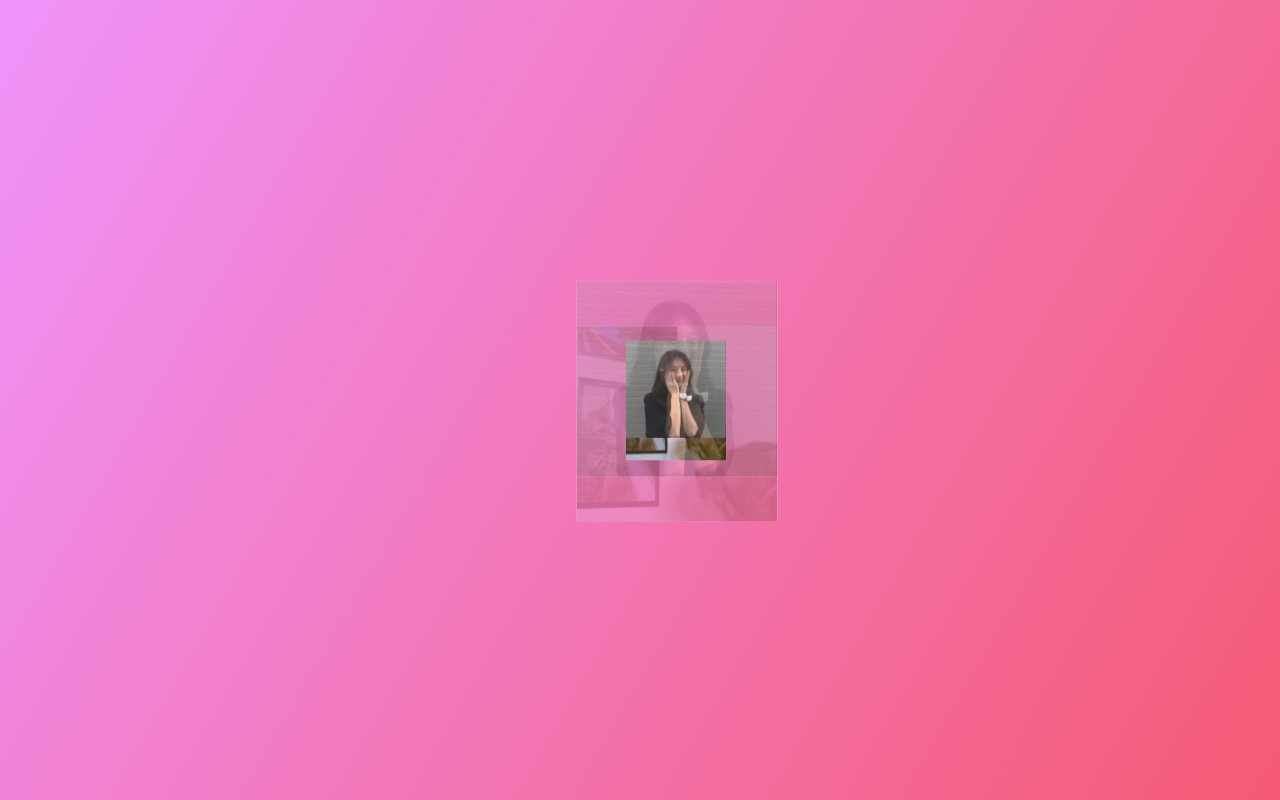
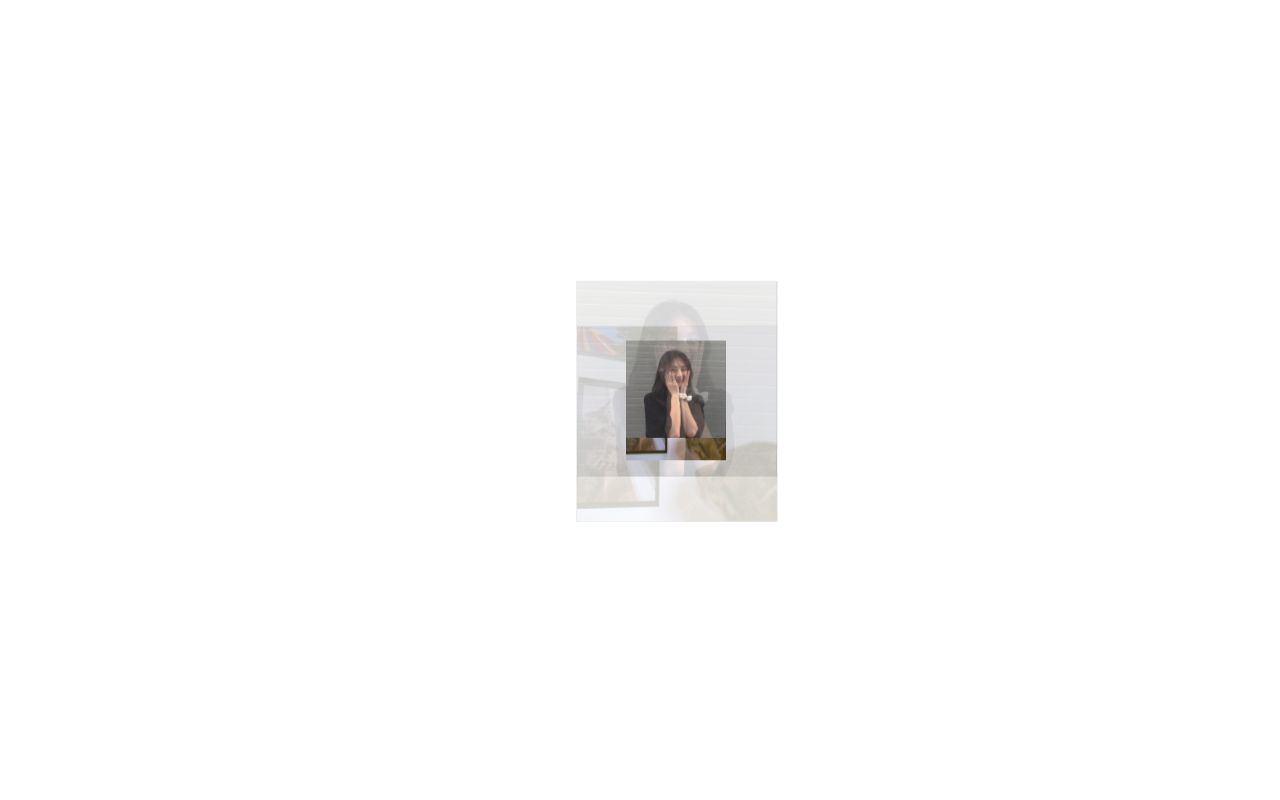
Before and after one commit to carosaome/8-3, a plain HTML site: page index1.html in a window 1280 px wide. Drawn offline with Linux system fonts and the light colour scheme.

Commit message:
fix bg-color

```diff
--- a/css/style.css
+++ b/css/style.css
@@ -22,12 +22,6 @@ li {
 }
 
 #sakura {
-    /* background: url(../images/bg.jpeg); */
-    background-image: linear-gradient(120deg, #f093fb 0%, #f5576c 100%);
-
-    background-size: cover;
-    background-position: center;
-    background-repeat: no-repeat;
 }
 
 .box {
```
